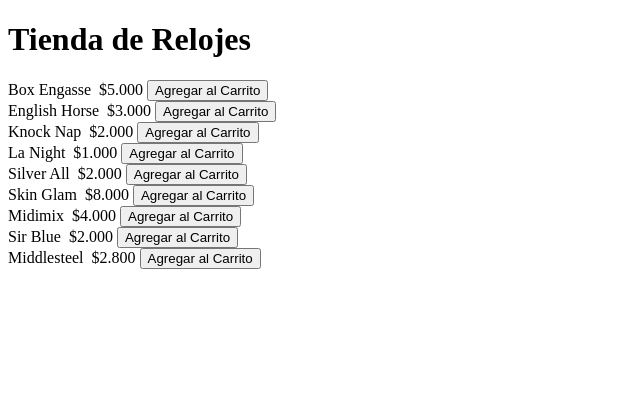
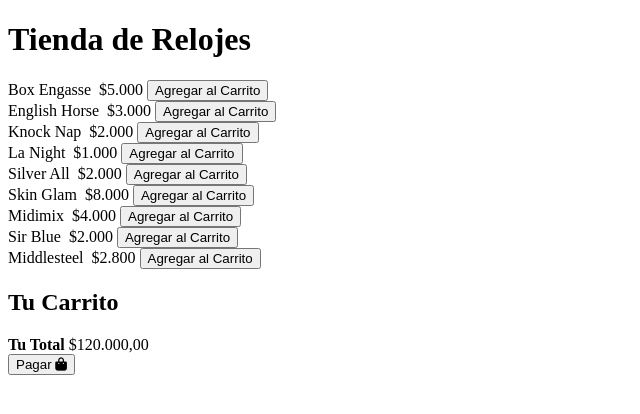
Before and after one commit to alexander1407/Carrito_Relojes, a plain HTML site: page index.html in a window 1280 px wide. Shown: the whole page, without its empty margins (0-640 px from the left). Drawn offline with Linux system fonts and the light colour scheme.

Commit message:
Usuario: Estructura del carrito de compras con total y botón de pagar

```diff
--- a/index.html
+++ b/index.html
@@ -71,3 +71,25 @@
                 <button class="boton-item">Agregar al Carrito</button>
             </div>
         </div>
+        <!-- Carrito de Compras -->
+        <div class="carrito" id="carrito">
+            <div class="header-carrito">
+                <h2>Tu Carrito</h2>
+            </div>
+
+            <div class="carrito-items">
+
+            </div>
+            <div class="carrito-total">
+                <div class="fila">
+                    <strong>Tu Total</strong>
+                    <span class="carrito-precio-total">
+                        $120.000,00
+                    </span>
+                </div>
+                <button class="btn-pagar">Pagar <i class="fa-solid fa-bag-shopping"></i> </button>
+            </div>
+        </div>
+    </section>
+</body>
+</html>
```
